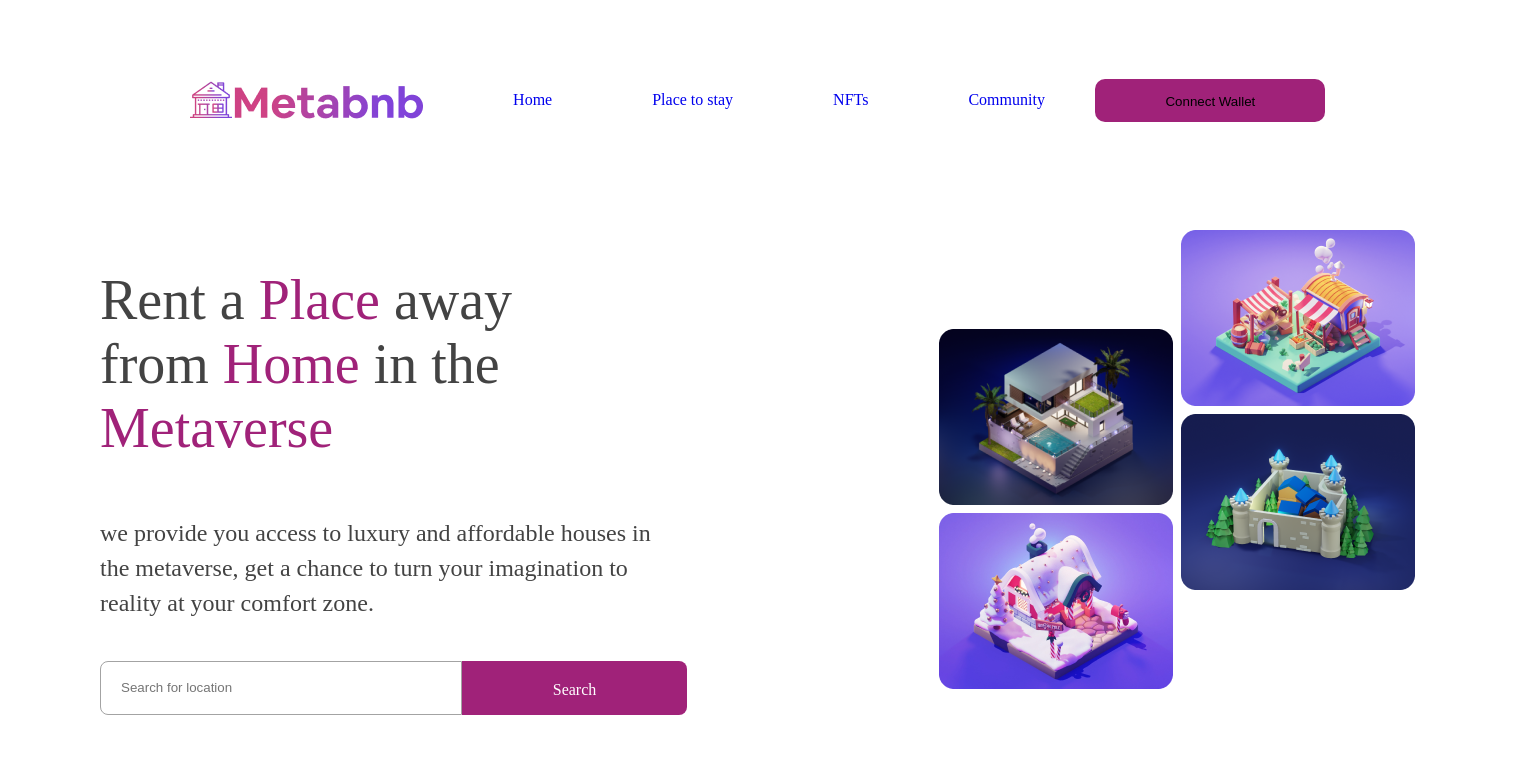
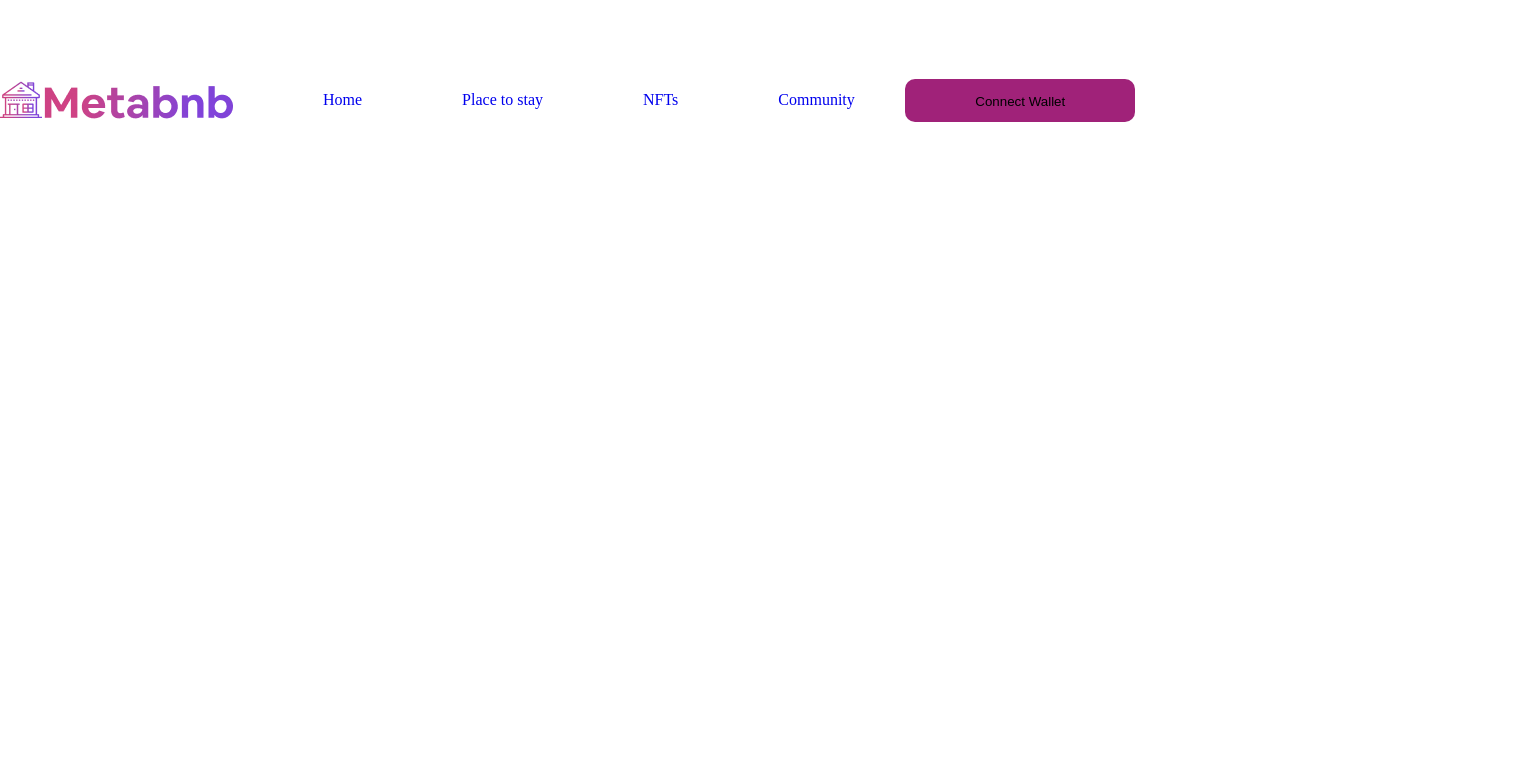
Before and after one commit to Hawwah07/metabnb, a React (Create React App) app: page / in a window 1280 px wide. Shown: the top 784 px of the page, 1515 px wide, since content can reach past the window. Built offline with nearby package versions, Linux system fonts and the light colour scheme; a web font is replaced by a local one.

Commit message:
bug: fixing the links

```diff
--- a/src/App.js
+++ b/src/App.js
@@ -21,29 +21,18 @@ function App() {
 //   }
 return (
     <>
-{/* <input
-      type="button"
-      value="Click to Open Popup"
-      onClick={togglePopup}
-    /> */}
+
     <Router>
     <Navbar />
     <Routes>
-        <Route  path='/'  element={<Home />} />
+        <Route  path='/metabnb'  element={<Home />} />
         <Route path='/place-to-stay' element={<Placetostay/>} />
         <Route path='/Nfts' element={<Nfts/>} />
         <Route path='/community' element={<Community/>} />
         {/* <Route path='/sign-up' element={<SignUp/>} /> */}
     </Routes>
     </Router>
-    {/* {isOpen && <Popup
-      content={<>
-        <b>Design your Popup</b>
-        <p>Lorem ipsum dolor sit amet, consectetur adipiscing elit, sed do eiusmod tempor incididunt ut labore et dolore magna aliqua. Ut enim ad minim veniam, quis nostrud exercitation ullamco laboris nisi ut aliquip ex ea commodo consequat. Duis aute irure dolor in reprehenderit in voluptate velit esse cillum dolore eu fugiat nulla pariatur. Excepteur sint occaecat cupidatat non proident, sunt in culpa qui officia deserunt mollit anim id est laborum.</p>
-        <button>Test button</button>
-      </>}
-      handleClose={togglePopup}
-    />} */}
+
     </>
 )
 
--- a/src/components/Navbar.js
+++ b/src/components/Navbar.js
@@ -18,7 +18,7 @@ const Navbar = () => {
       <img src={Toplogo} alt="Metabnb Logo" id="toplogo"/>
         <ul id="navlink">
           <li className="home">
-          <Link to="/">
+          <Link to="/metabnb">
             Home
           </Link>
           </li>
```
